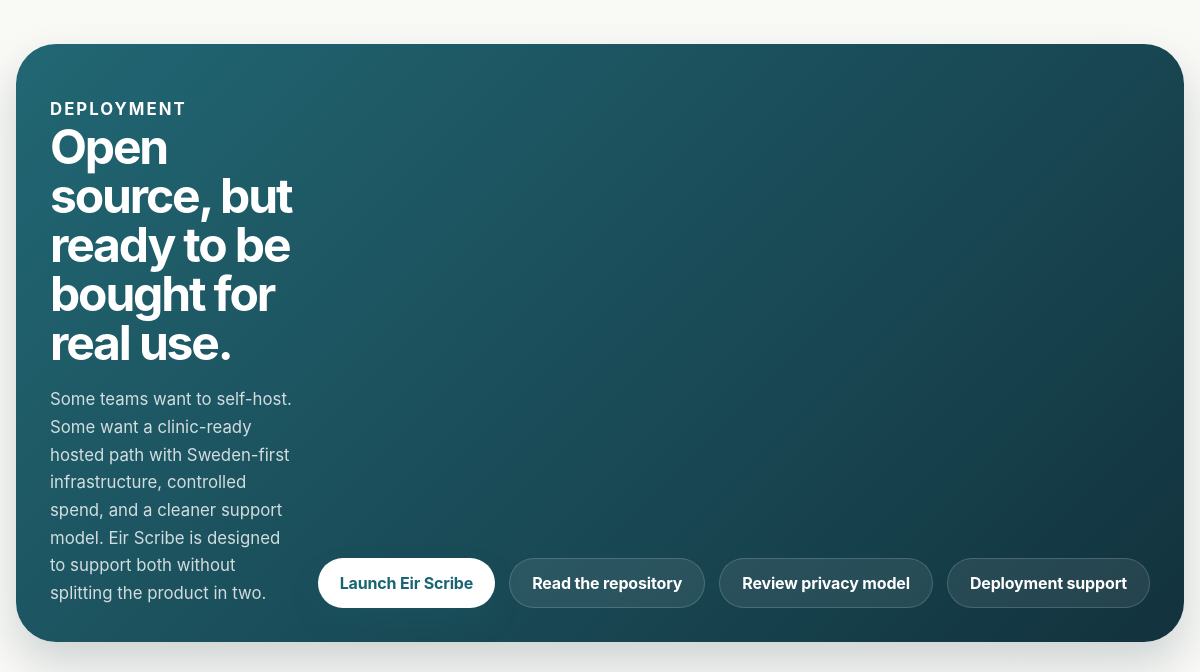
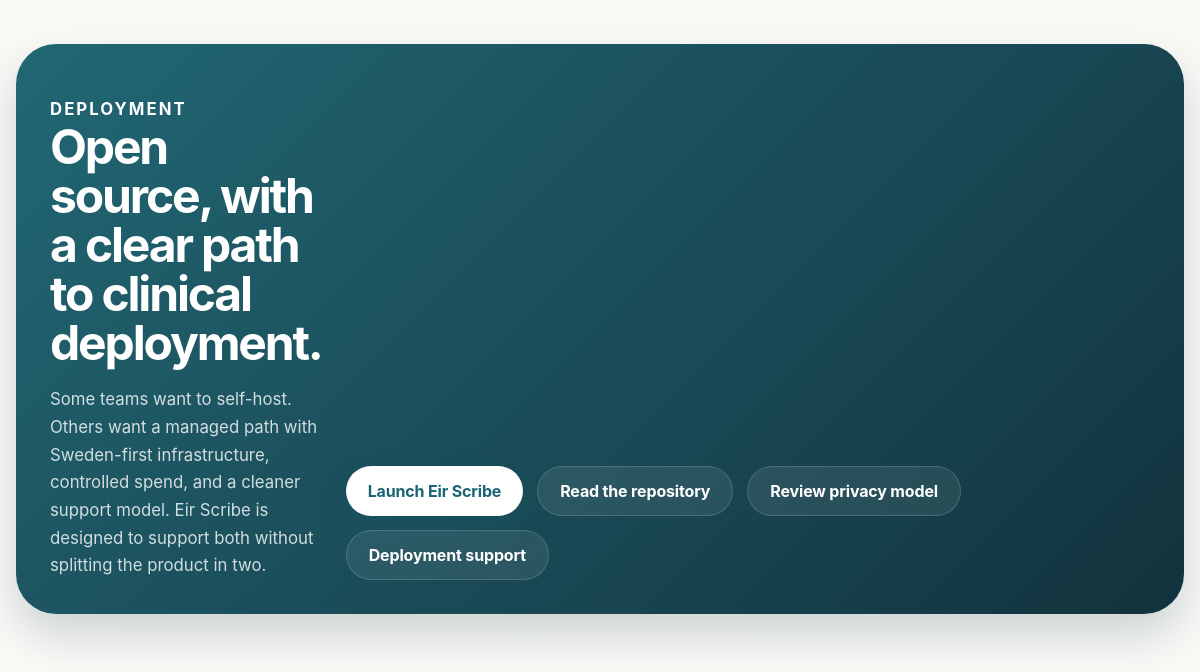
Before and after one commit to BirgerMoell/open-medical-scribe, an Electron app: page public/index.html in a window 1200 px wide. Shown: the part 3220-3892 px from the top of the page. Drawn offline with Linux system fonts and the light colour scheme.

Commit message:
Refine deployment section copy

```diff
--- a/public/index.html
+++ b/public/index.html
@@ -241,9 +241,9 @@
         <section id="deployment" class="content-section cta-section" data-reveal>
           <div class="cta-copy">
             <p class="section-kicker">Deployment</p>
-            <h2>Open source, but ready to be bought for real use.</h2>
+            <h2>Open source, with a clear path to clinical deployment.</h2>
             <p>
-              Some teams want to self-host. Some want a clinic-ready hosted path with Sweden-first infrastructure, controlled spend,
+              Some teams want to self-host. Others want a managed path with Sweden-first infrastructure, controlled spend,
               and a cleaner support model. Eir Scribe is designed to support both without splitting the product in two.
             </p>
           </div>
```
